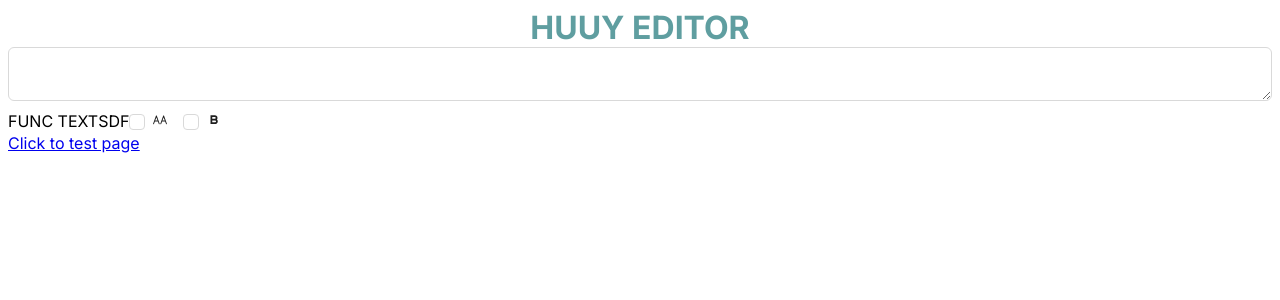
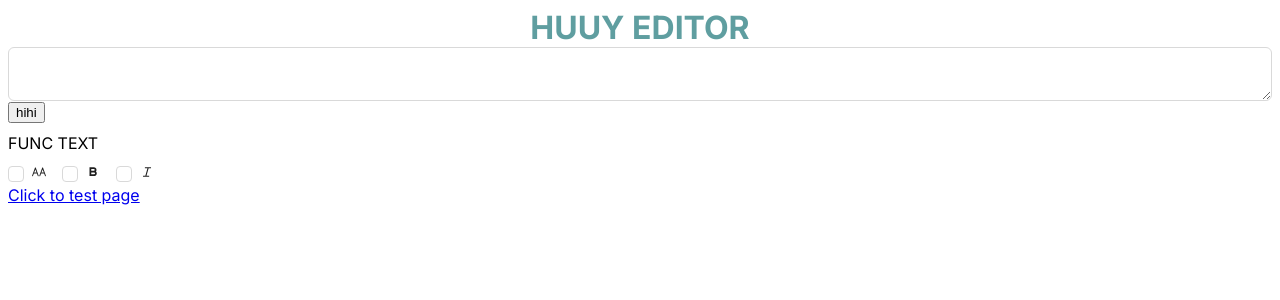
Before and after one commit to huynhhuuy1999/textEditor, a Next.js app: page / in a window 1280 px wide. Shown: the top 300 px of the page. Built offline with nearby package versions, Linux system fonts and the light colour scheme.

Commit message:
update func copy

```diff
--- a/src/app/page.tsx
+++ b/src/app/page.tsx
@@ -7,7 +7,6 @@ import { useState } from "react";
 export default function Home() {
   const [stylesCustom, setStyleCustom] = useState({});
   const convertStyleCustom = (value: any[]) => {
-    console.log("value", value);
     const styles = value.reduce((accumulator, currentValue) => {
       return { ...accumulator, ...currentValue };
     }, {});
--- a/src/components/EditorText/index.tsx
+++ b/src/components/EditorText/index.tsx
@@ -1,5 +1,5 @@
+import { Input } from "antd";
 import React, { useState } from "react";
-import { Input } from "antd";
 import styles from "./styles.module.css";
 
 interface IEditorText {
@@ -10,6 +10,19 @@ export const EditorText: React.FC<IEditorText> = ({ styleCustom }) => {
   const { TextArea } = Input;
   const [text, setText] = useState("");
 
+  const onCopy = () => {
+    var copyText: any = document.getElementById("hihi");
+    if (copyText) {
+      copyText.select();
+      copyText.setSelectionRange(0, 99999); // For mobile devices
+
+      // Copy the text inside the text field
+      navigator.clipboard.writeText(copyText.value);
+
+      // Alert the copied text
+      alert("Copied the text: " + copyText.value);
+    }
+  };
   return (
     <div>
       <TextArea
@@ -17,7 +30,9 @@ export const EditorText: React.FC<IEditorText> = ({ styleCustom }) => {
         value={text}
         onChange={(e) => setText(e.target.value)}
         style={styleCustom}
+        id="hihi"
       />
+      <button onClick={onCopy}>hihi</button>
     </div>
   );
 };
--- a/src/components/FuncText/index.tsx
+++ b/src/components/FuncText/index.tsx
@@ -2,11 +2,11 @@
 import { Checkbox } from "antd";
 import React, { ReactNode } from "react";
 import { RxLetterCaseUppercase } from "react-icons/rx";
+import { AiOutlineItalic } from "react-icons/ai";
 import { BiBold } from "react-icons/bi";
 
 // Styles
 import styles from "./styles.module.css";
-import { NextPage } from "next";
 import { CheckboxValueType } from "antd/es/checkbox/Group";
 
 //Constant
@@ -22,11 +22,12 @@ interface IFuncText {
 const options: OptionCheckbox[] = [
   { label: <RxLetterCaseUppercase />, value: { textTransform: "uppercase" } },
   { label: <BiBold />, value: { fontWeight: "bold" } },
+  { label: <AiOutlineItalic />, value: { fontStyle: "italic" } },
 ];
 export const FuncText: React.FC<IFuncText> = ({ onChangeFunc }) => {
   return (
     <div className={styles.container}>
-      <span className={styles.title}>Func textsdf</span>
+      <span className={styles.title}>Func text</span>
       <Checkbox.Group onChange={onChangeFunc}>
         {options.map((option, index) => {
           return (
--- a/src/components/FuncText/styles.module.css
+++ b/src/components/FuncText/styles.module.css
@@ -5,4 +5,5 @@
   font-size: 16px;
   margin-bottom: 10px;
   text-transform: uppercase;
+  display: block;
 }
```
